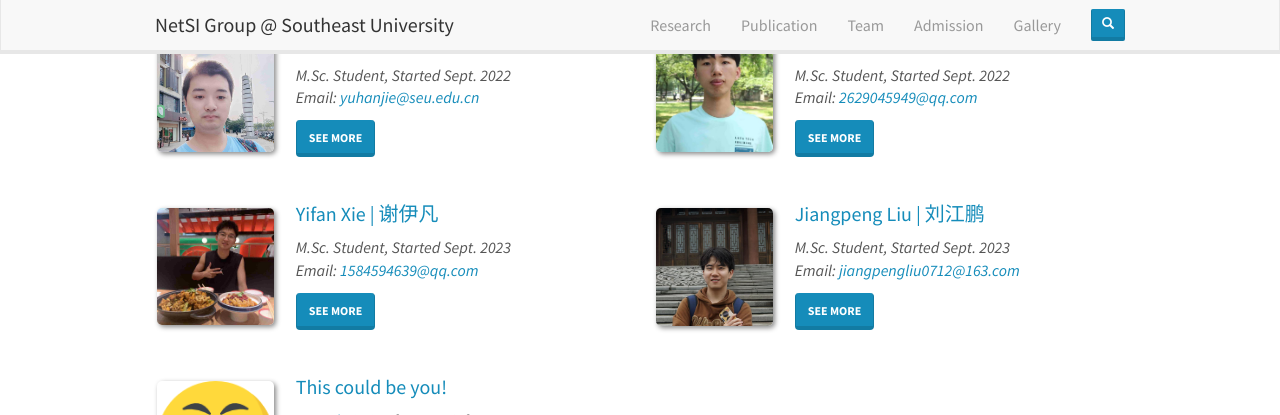
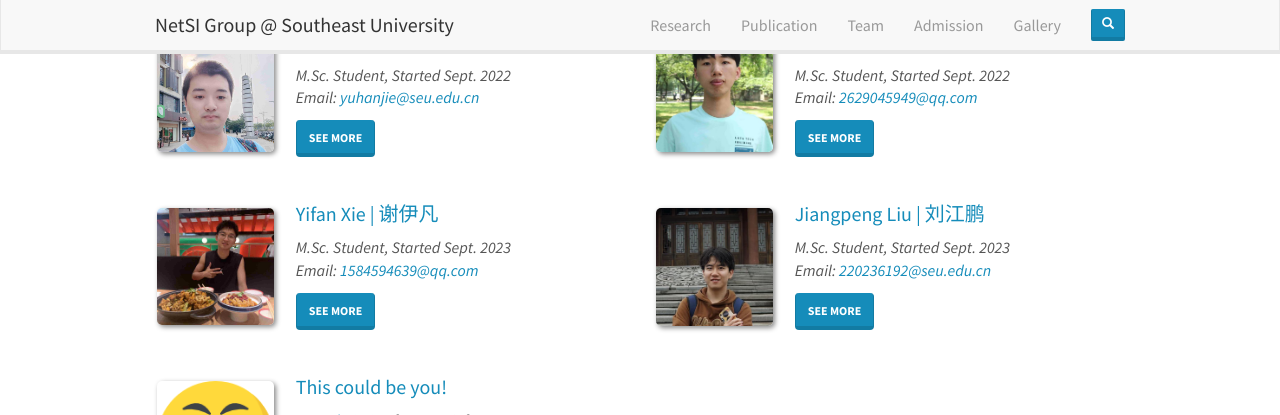
Before and after one commit to SEU-NetSI/seu-netsi.github.io, a Jekyll site: the page built from _pages/team.md, in a window 1280 px wide and 900 px high, scrolled down 1050 px. Shown: the top 415 px of the window. Built offline with Jekyll 4.4.1, drawn with Linux system fonts in a browser that asks for light colours; nearby versions of some CDN libraries.

Commit message:
更新照片和邮箱

```diff
--- a/_data/students.yml
+++ b/_data/students.yml
@@ -166,7 +166,7 @@
   id: liujiangpeng
   photo: liujiangpeng.jpg
   info: M.Sc. Student, Started Sept. 2023
-  email: jiangpengliu0712@163.com
+  email: 220236192@seu.edu.cn
   link: https://liudamie.github.io/
   education:
     - "<b>2023.09 ~ Now:</b> M.Sc, <a href='https://cse.seu.edu.cn/main.htm' target='_blank'>College of Software Engineering</a>, <a href='https://www.seu.edu.cn/' target='_blank'>Southeast University</a>, China"
```
Also changed, not shown: images/teampic/liujiangpeng.jpg.
